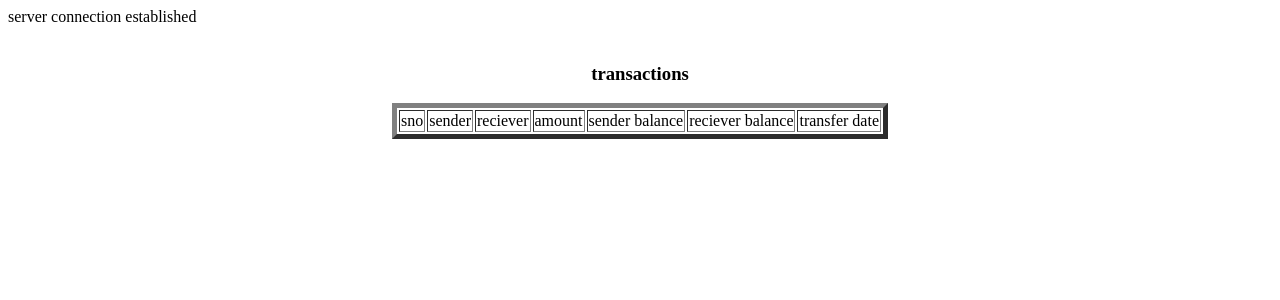
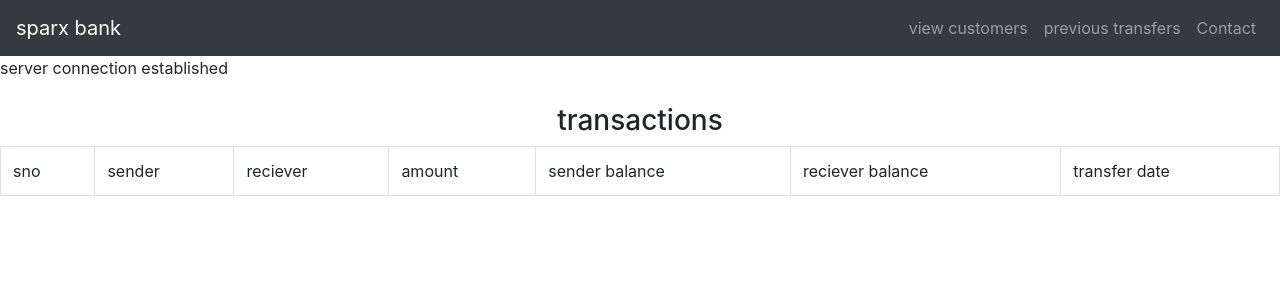
Before and after one commit to eshwar3214/sparxbank, a PHP site: page /passbook.php in a window 1280 px wide. Shown: the top 300 px of the page. Run offline with PHP 8.4, Linux system fonts and the light colour scheme; data that the repository does not hold is empty.

Commit message:
added navbar to passbook

```diff
--- a/passbook.php
+++ b/passbook.php
@@ -1,4 +1,44 @@
-<?php
+
+<!doctype html>
+<html lang="en">
+  <head>
+    <!-- Required meta tags -->
+    <meta charset="utf-8">
+    <meta name="viewport" content="width=device-width, initial-scale=1, shrink-to-fit=no">
+
+    <!-- Bootstrap CSS -->
+    <link rel="stylesheet" href="https://stackpath.bootstrapcdn.com/bootstrap/4.1.3/css/bootstrap.min.css" integrity="sha384-MCw98/SFnGE8fJT3GXwEOngsV7Zt27NXFoaoApmYm81iuXoPkFOJwJ8ERdknLPMO" crossorigin="anonymous">
+
+    <title>customerdetails</title>
+  </head>
+
+  <body>
+
+    <nav class="navbar navbar-expand-lg navbar-dark bg-dark">
+
+
+        <a class="navbar-brand" href="index.php">sparx bank</a>
+        <button class="navbar-toggler" type="button" data-bs-toggle="collapse" data-bs-target="#navbarTogglerDemo01" aria-controls="navbarTogglerDemo01" aria-expanded="false" aria-label="Toggle navigation">
+          <span class="navbar-toggler-icon"></span>
+        </button>
+        <div class="collapse navbar-collapse" id="navbarTogglerDemo01">
+        <ul class="navbar-nav ml-auto">
+            <li class="nav-item">
+
+            </li>
+            <li class="nav-item">
+                <a class="nav-link" href="details.php">view customers</a>
+            </li>
+            <li class="nav-item">
+                <a class="nav-link" href="transferslist.php">previous transfers</a>
+            </li>
+            <li class="nav-item">
+                <a class="nav-link" href="contact.html">Contact</a>
+            </li>
+        </ul>
+        </div>
+    </nav>
+    <?php
 
     $username='sql5425083';
     $password='x8ZZtmrind';
@@ -44,7 +84,7 @@ $resultb=$con->query($sqb);
 echo "<center>
  <br>$user $email $balance
  <h3>transactions</h3>
-    <table border='5px' padding='23px'>
+    <table class='table table-bordered table-condensed'>
         <tr>
             <td>sno</td>
             <td>sender</td>
@@ -73,3 +113,7 @@ $con->close();
 
 
 ?>
+
+
+    </body>
+    </html>
```
Also changed, not shown: index.php (+13 -14 lines).
